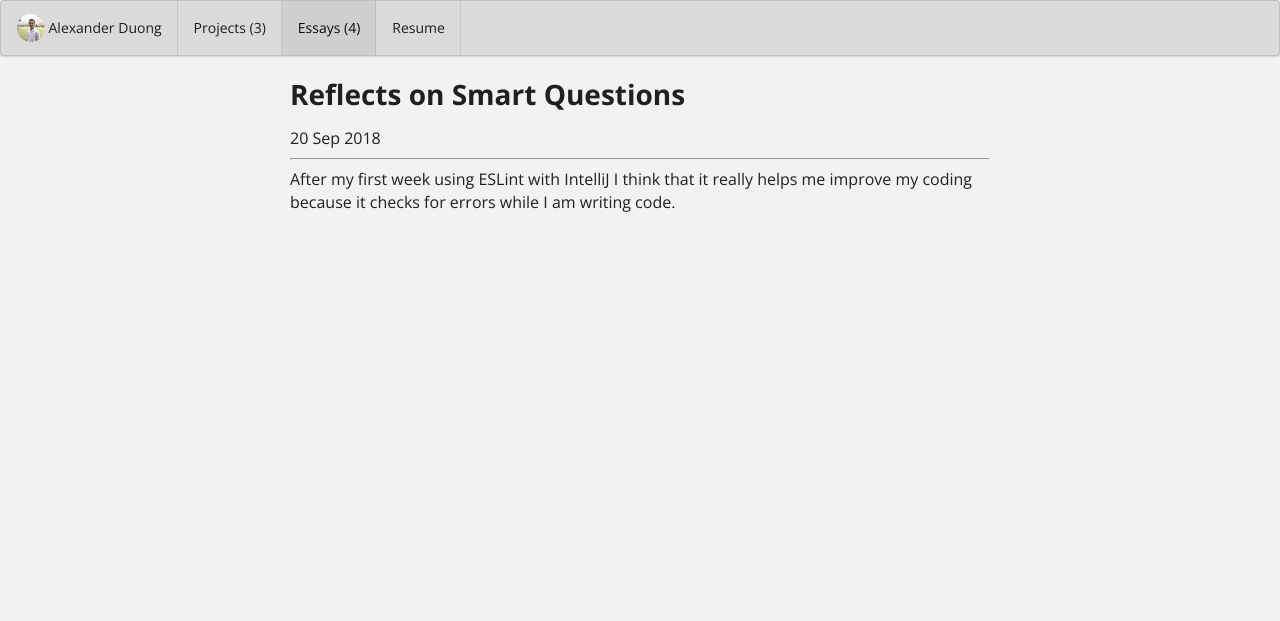
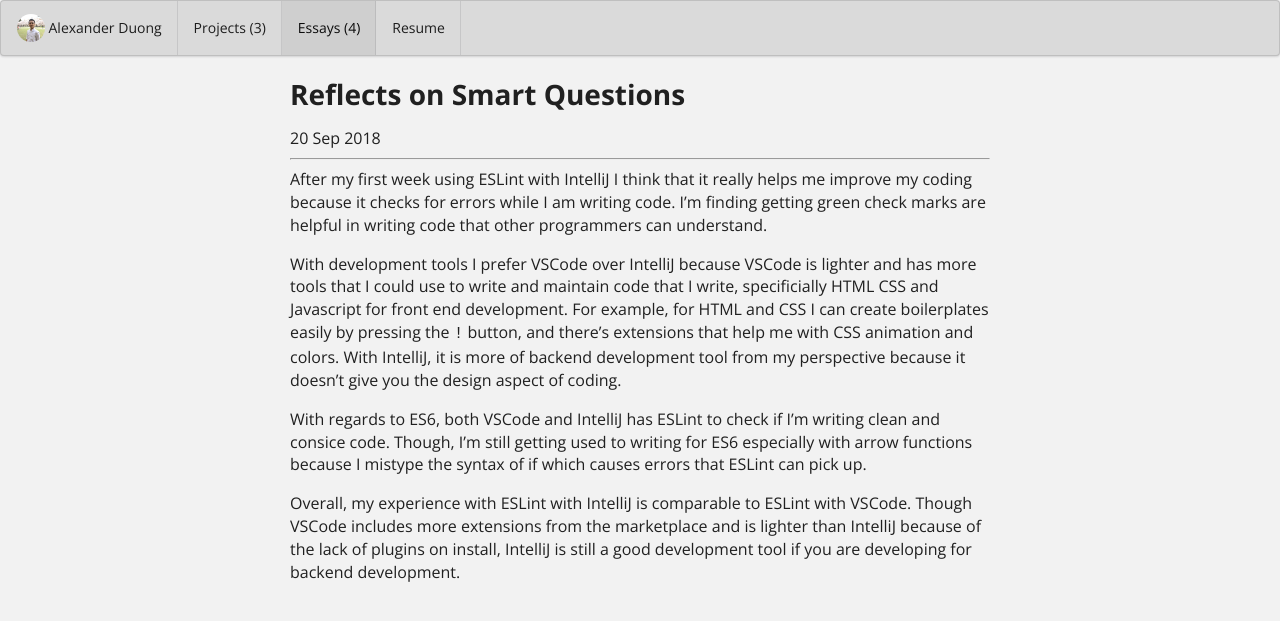
Before and after one commit to aerocraker/aerocraker.github.io, a Jekyll site: the page built from essays/2018-09-20.md, in a window 1280 px wide. Shown: the top 621 px of the page. Built offline with Jekyll 4.4.1, drawn with Linux system fonts in a browser that asks for light colours.

Commit message:
Update 2018-09-20.md

```diff
--- a/essays/2018-09-20.md
+++ b/essays/2018-09-20.md
@@ -9,4 +9,10 @@ labels:
   - Computer Science
 ---
 
-After my first week using ESLint with IntelliJ I think that it really helps me improve my coding because it checks for errors while I am writing code.
+After my first week using ESLint with IntelliJ I think that it really helps me improve my coding because it checks for errors while I am writing code. I'm finding getting green check marks are helpful in writing code that other programmers can understand.
+
+With development tools I prefer VSCode over IntelliJ because VSCode is lighter and has more tools that I could use to write and maintain code that I write, specificially HTML CSS and Javascript for front end development. For example, for HTML and CSS I can create boilerplates easily by pressing the `!` button, and there's extensions that help me with CSS animation and colors. With IntelliJ, it is more of backend development tool from my perspective because it doesn't give you the design aspect of coding.
+
+With regards to ES6, both VSCode and IntelliJ has ESLint to check if I'm writing clean and consice code. Though, I'm still getting used to writing for ES6 especially with arrow functions because I mistype the syntax of if which causes errors that ESLint can pick up.
+
+Overall, my experience with ESLint with IntelliJ is comparable to ESLint with VSCode. Though VSCode includes more extensions from the marketplace and is lighter than IntelliJ because of the lack of plugins on install, IntelliJ is still a good development tool if you are developing for backend development.
```
